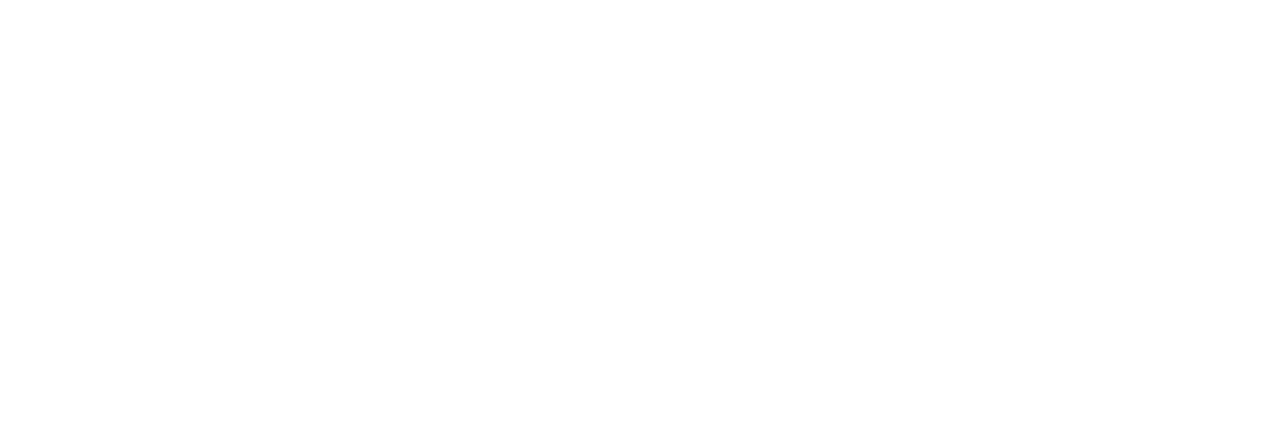
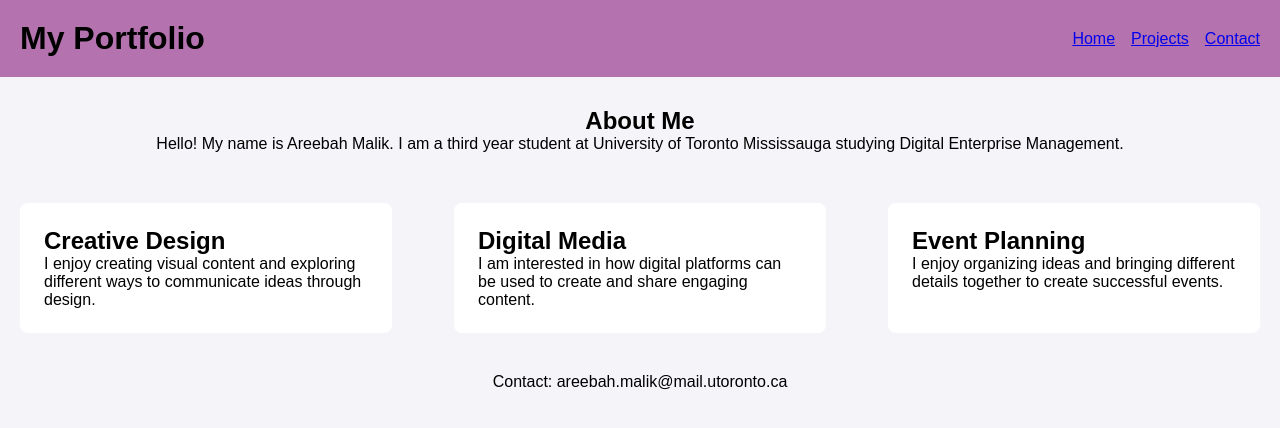
Before and after one commit to areebahmalik24-create/Lab-2, a plain HTML site: page index.html in a window 1280 px wide. Drawn offline with Linux system fonts and the light colour scheme.

Commit message:
Completed Lab 2

```diff
--- a/css/style.css
+++ b/css/style.css
@@ -1,3 +1,70 @@
-*{
+* {
+    margin: 0;
+    padding: 0;
+    box-sizing: border-box;
+}
+
+body {
+    font-family: Arial, sans-serif;
+    background-color: #f4f4f9;
+}
+
+.navbar {
+    display: flex;
+    flex-direction: column;
+    align-items: center;
+    background-color: #b473af;
+    padding: 20px;
+}
+
+.nav-links {
+    display: flex;
+    gap: 1rem;
+    list-style: none;
+}
+
+.bio-hero {
+    padding: 30px;
+    text-align: center;
+}
+
+.card-grid {
+    display: flex;
+    flex-direction: column;
+    gap: 1.5rem;
+    padding: 20px;
+}
+
+.card {
+    flex-basis: 100%;
+    background-color: white;
+    padding: 1.5rem;
+    border-radius: 8px;
+}
+
+.card:hover {
+    box-shadow: 0 4px 8px lightslategray;
+}
+
+footer {
+    text-align: center;
+    padding: 20px;
+}
+
+@media (min-width: 768px) {
+
+    .navbar {
+        flex-direction: row;
+        justify-content: space-between;
+    }
+
+    .card-grid {
+        flex-direction: row;
+        justify-content: space-between;
+    }
+
+    .card {
+        flex-basis: 30%;
+    }
 
 }
--- a/index.html
+++ b/index.html
@@ -1,12 +1,59 @@
 <!DOCTYPE html>
 <html lang="en">
+
 <head>
     <meta charset="UTF-8">
     <meta name="viewport" content="width=device-width, initial-scale=1.0">
     <link rel="stylesheet" href="css/style.css">
-    <title>Document</title>
+    <title>My Profile Showcase</title>
 </head>
+
 <body>
 
+    <header class="navbar">
+        <h1>My Portfolio</h1>
+
+        <nav>
+            <ul class="nav-links">
+                <li><a href="#">Home</a></li>
+                <li><a href="#">Projects</a></li>
+                <li><a href="#">Contact</a></li>
+            </ul>
+        </nav>
+    </header>
+
+    <main>
+
+        <section class="bio-hero">
+            <h2>About Me</h2>
+            <p>Hello! My name is Areebah Malik. I am a third year student at University of Toronto Mississauga studying Digital Enterprise Management.</p>
+        </section>
+
+        <section class="card-grid">
+
+            <article class="card">
+                <h2>Creative Design</h2>
+                <p>I enjoy creating visual content and exploring different ways to communicate ideas through design.</p>
+            </article>
+
+            <article class="card">
+                <h2>Digital Media</h2>
+                <p>I am interested in how digital platforms can be used to create and share engaging content.</p>
+            </article>
+
+            <article class="card">
+                <h2>Event Planning</h2>
+                <p>I enjoy organizing ideas and bringing different details together to create successful events.</p>
+            </article>
+
+        </section>
+
+    </main>
+
+    <footer>
+        <p>Contact: areebah.malik@mail.utoronto.ca</p>
+    </footer>
+
 </body>
+
 </html>
```
